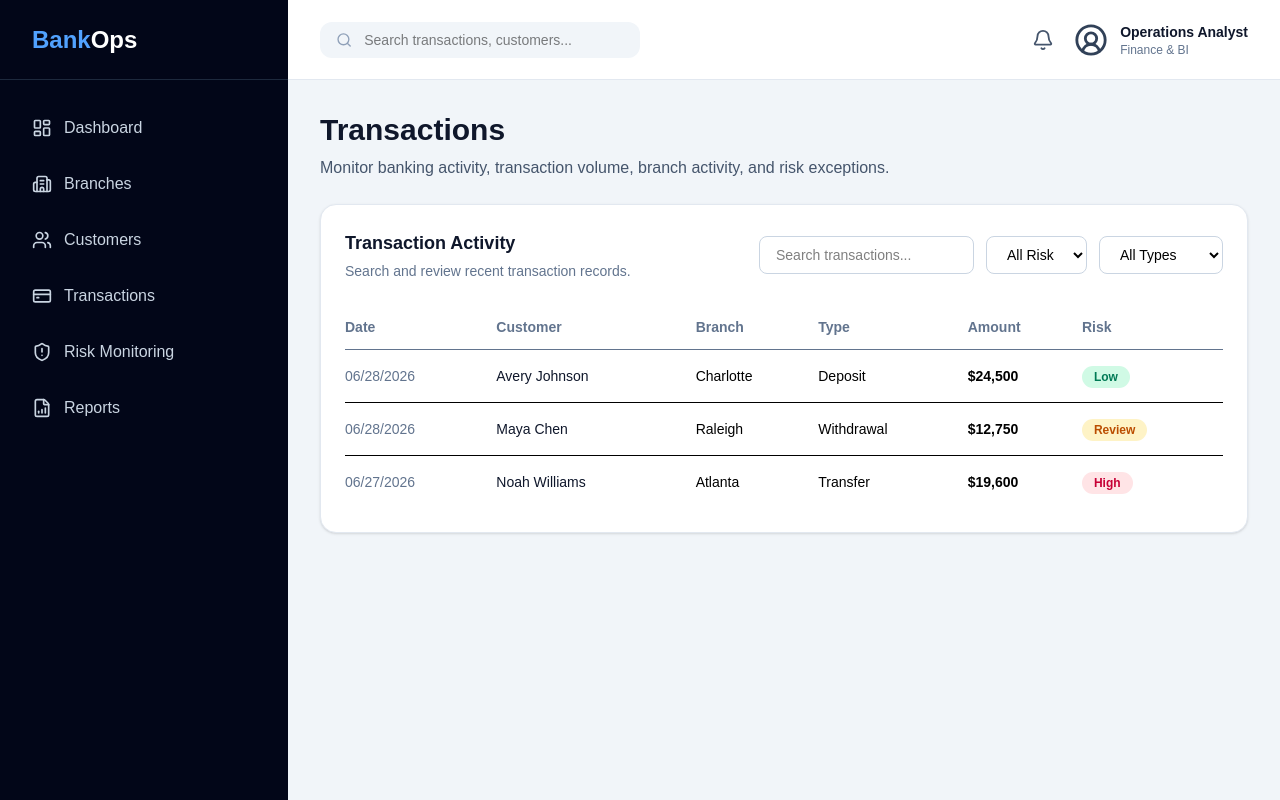
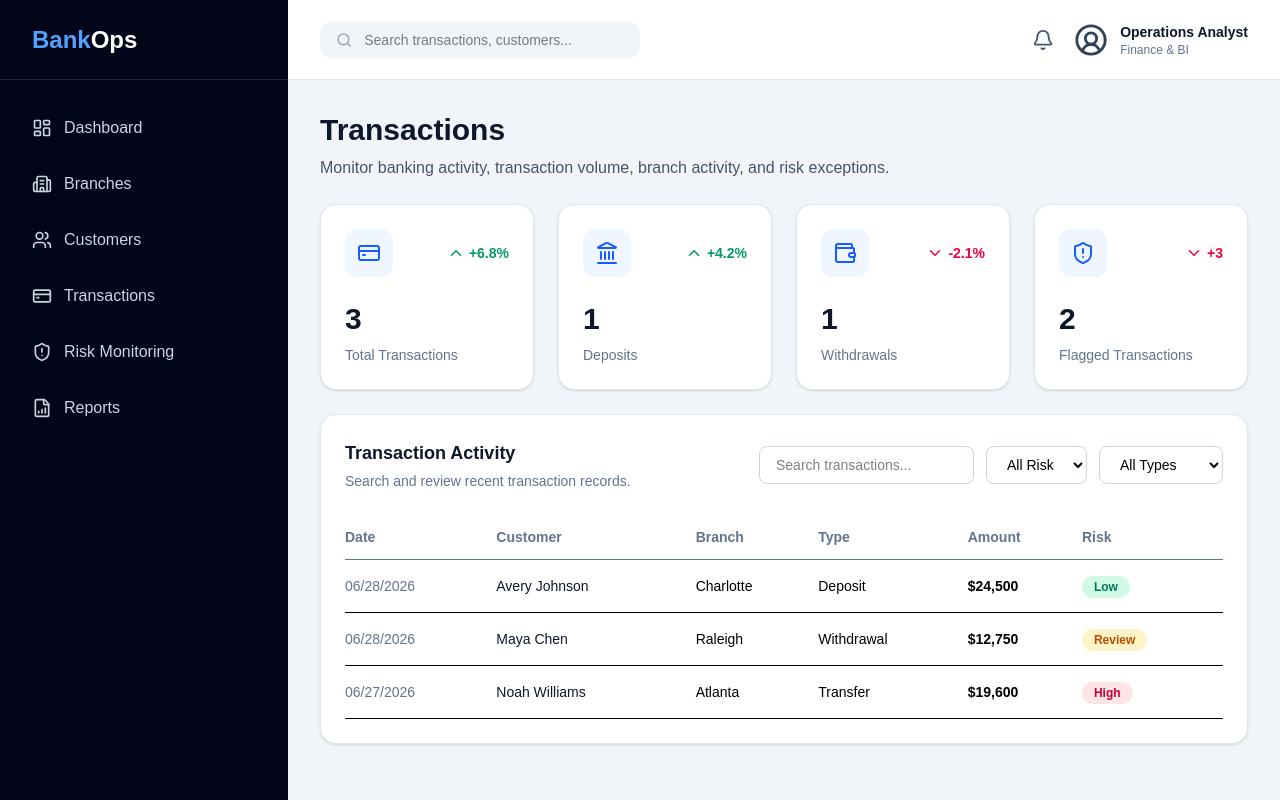
Before and after one commit to mlcadet/banking-finance-platform, a React app in the folder frontend/: page /transactions in a window 1280 px wide. Built offline with nearby package versions, Linux system fonts and the light colour scheme; the HTML template or start-up script is replaced by a standard one.

Commit message:
Add transaction KPI dashboard and filtering enhancements

```diff
--- a/frontend/src/components/tables/TransactionsTable.jsx
+++ b/frontend/src/components/tables/TransactionsTable.jsx
@@ -1,18 +1,4 @@
-import { transactionData } from "../../data/transactionData";
-
-export default function TransactionsTable() {
-  const getRiskStyle = (risk) => {
-    if (risk === "High") {
-      return "bg-rose-100 text-rose-700";
-    }
-
-    if (risk === "Review") {
-      return "bg-amber-100 text-amber-700";
-    }
-
-    return "bg-emerald-100 text-emerald-700";
-  };
-
+export default function TransactionsTable({ transactions = [] }) {
   return (
     <div className="mt-6 overflow-x-auto">
       <table className="w-full text-sm">
@@ -28,20 +14,25 @@ export default function TransactionsTable() {
         </thead>
 
         <tbody>
-          {transactionData.map((transaction) => (
-            <tr key={transaction.id} className="border-b last:border-b-0">
+          {transactions.map((transaction) => (
+            <tr
+              key={transaction.id}
+              className="border-b hover:bg-slate-50"
+            >
               <td className="py-4 text-slate-500">{transaction.date}</td>
-              <td className="font-medium text-slate-900">
-                {transaction.customer}
-              </td>
+              <td className="font-medium text-slate-900">{transaction.customer}</td>
               <td>{transaction.branch}</td>
               <td>{transaction.type}</td>
               <td className="font-semibold">{transaction.amount}</td>
               <td>
                 <span
-                  className={`rounded-full px-3 py-1 text-xs font-semibold ${getRiskStyle(
-                    transaction.risk
-                  )}`}
+                  className={`rounded-full px-3 py-1 text-xs font-semibold ${
+                    transaction.risk === "High"
+                      ? "bg-rose-100 text-rose-700"
+                      : transaction.risk === "Review"
+                      ? "bg-amber-100 text-amber-700"
+                      : "bg-emerald-100 text-emerald-700"
+                  }`}
                 >
                   {transaction.risk}
                 </span>
--- /dev/null
+++ b/frontend/src/components/transactions/TransactionKPISection.jsx
@@ -0,0 +1,71 @@
+import {
+  CreditCard,
+  Landmark,
+  Wallet,
+  ShieldAlert,
+} from "lucide-react";
+
+import KPICard from "../cards/KPICard";
+
+export default function TransactionKPISection({ transactions }) {
+  const totalTransactions = transactions.length;
+
+  const totalDeposits = transactions.filter(
+    (transaction) => transaction.type === "Deposit"
+  ).length;
+
+  const totalWithdrawals = transactions.filter(
+    (transaction) => transaction.type === "Withdrawal"
+  ).length;
+
+  const flaggedTransactions = transactions.filter(
+    (transaction) =>
+      transaction.risk === "High" || transaction.risk === "Review"
+  ).length;
+
+  const transactionKpis = [
+    {
+      label: "Total Transactions",
+      value: totalTransactions,
+      change: "+6.8%",
+      trend: "up",
+      icon: CreditCard,
+    },
+    {
+      label: "Deposits",
+      value: totalDeposits,
+      change: "+4.2%",
+      trend: "up",
+      icon: Landmark,
+    },
+    {
+      label: "Withdrawals",
+      value: totalWithdrawals,
+      change: "-2.1%",
+      trend: "down",
+      icon: Wallet,
+    },
+    {
+      label: "Flagged Transactions",
+      value: flaggedTransactions,
+      change: "+3",
+      trend: "down",
+      icon: ShieldAlert,
+    },
+  ];
+
+  return (
+    <div className="grid grid-cols-1 sm:grid-cols-2 xl:grid-cols-4 gap-6">
+      {transactionKpis.map((kpi) => (
+        <KPICard
+          key={kpi.label}
+          label={kpi.label}
+          value={kpi.value}
+          change={kpi.change}
+          trend={kpi.trend}
+          icon={kpi.icon}
+        />
+      ))}
+    </div>
+  );
+}
--- a/frontend/src/pages/Transactions.jsx
+++ b/frontend/src/pages/Transactions.jsx
@@ -3,6 +3,7 @@ import DashboardLayout from "../components/layout/DashboardLayout";
 import TransactionsTable from "../components/tables/TransactionsTable";
 import { transactionData } from "../data/transactionData";
 import TransactionFilters from "../components/filters/TransactionFilters";
+import TransactionKPISection from "../components/transactions/TransactionKPISection";
 
 export default function Transactions() {
   const [searchTerm, setSearchTerm] = useState("");
@@ -37,6 +38,8 @@ export default function Transactions() {
         </p>
       </div>
 
+      <TransactionKPISection transactions={filteredTransactions} />
+
       <div className="rounded-2xl bg-white border border-slate-200 p-6 shadow-sm">
         <div className="flex flex-col lg:flex-row lg:items-center lg:justify-between gap-4">
           <div>
```
Also changed, not shown: frontend/src/App.jsx (+0 -9 lines). Lines whose indentation alone changed are shown as unchanged.
